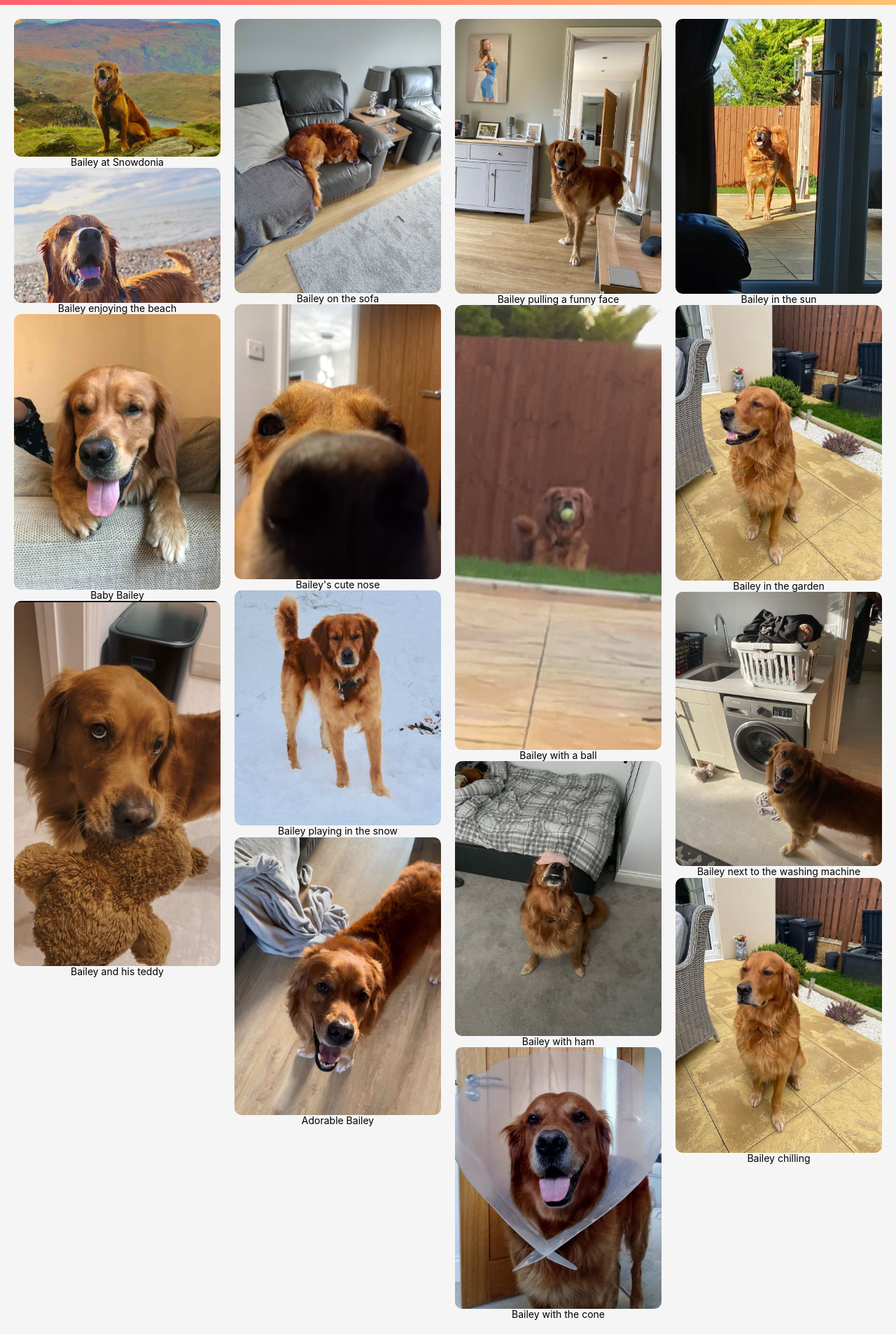
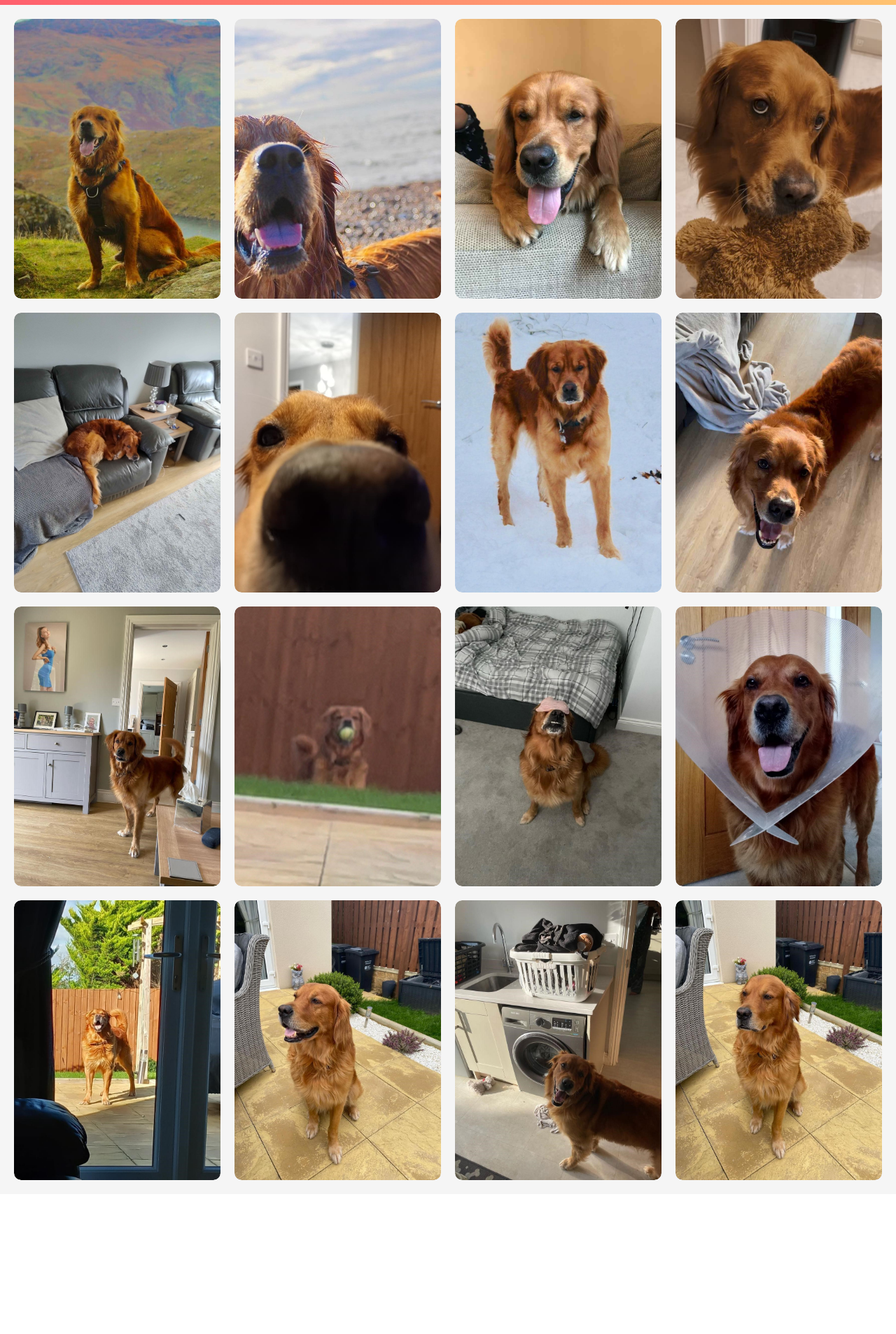
Before and after one commit to CT126/Baileys-blog-TS, a React (Create React App) app: page /gallery in a window 1280 px wide. Shown: the part 918-2825 px from the top of the page at 70% size. After the commit the page ends 2625 px from the top, so only its background shows below. Built offline with nearby package versions, Linux system fonts and the light colour scheme.

Commit message:
Update Gallery.tsx

```diff
--- a/src/pages/Gallery.tsx
+++ b/src/pages/Gallery.tsx
@@ -21,82 +21,68 @@ import baileyChilling from '../Imgs/Bailey in the garden2.jpg';
 const Gallery: React.FC = () => {
     return (
         <div className="container gallery">
+            <div className="gallery-item">
+                <img src={baileyAtSnowdonia} alt="Bailey at Snowdonia" />
 
+            </div>
+            <div className="gallery-item">
+                <img src={baileyAtBeach} alt="Bailey at the Beach" />
 
-            <div className="row">
-                <div className="col-md-3">
-                    <img src={baileyAtSnowdonia} alt="Bailey at Snowdonia" />
-                    <div className="caption">Bailey at Snowdonia</div>
             </div>
-                <div className="col-md-3">
-                    <img src={baileyAtBeach} alt="Bailey at the Beach" />
-                    <div className="caption">Bailey enjoying the beach</div>
+            <div className="gallery-item">
+                <img src={babyBailey} alt="Baby Bailey" />
+
             </div>
-                <div className="col-md-3">
-                    <img src={babyBailey} alt="Baby Bailey" />
-                    <div className="caption">Baby Bailey</div>
+            <div className="gallery-item">
+                <img src={baileyWithTeddy} alt="Bailey with a teddy" />
+
             </div>
-                <div className="col-md-3">
-                    <img src={baileyWithTeddy} alt="Bailey with a teddy" />
-                    <div className="caption">Bailey and his teddy</div>
+            <div className="gallery-item">
+                <img src={baileyInLivingRoom} alt="Bailey in the living room" />
+
             </div>
+            <div className="gallery-item">
+                <img src={baileyNose} alt="Bailey's nose close-up" />
+
             </div>
+            <div className="gallery-item">
+                <img src={baileyInSnow} alt="Bailey in the snow" />
 
-            <div className="row">
-                <div className="col-md-3">
-                    <img src={baileyInLivingRoom} alt="Bailey in the living room" />
-                    <div className="caption">Bailey on the sofa</div>
             </div>
-                <div className="col-md-3">
-                    <img src={baileyNose} alt="Bailey's nose close-up" />
-                    <div className="caption">Bailey's cute nose</div>
+            <div className="gallery-item">
+                <img src={adorableBailey} alt="Bailey being adorable" />
+
             </div>
-                <div className="col-md-3">
-                    <img src={baileyInSnow} alt="Bailey in the snow" />
-                    <div className="caption">Bailey playing in the snow</div>
+            <div className="gallery-item">
+                <img src={baileyFunnyFace} alt="Bailey funny face" />
+
             </div>
-                <div className="col-md-3">
-                    <img src={adorableBailey} alt="Bailey being adorable" />
-                    <div className="caption">Adorable Bailey</div>
+            <div className="gallery-item">
+                <img src={baileyWithBall} alt="Bailey with a ball" />
+
             </div>
+            <div className="gallery-item">
+                <img src={baileyWithHam} alt="Bailey with ham" />
+
             </div>
+            <div className="gallery-item">
+                <img src={baileyConeOfShame} alt="Bailey with the cone of shame" />
 
-            <div className="row">
-                <div className="col-md-3">
-                    <img src={baileyFunnyFace} alt="Bailey funny face" />
-                    <div className="caption">Bailey pulling a funny face</div>
             </div>
-                <div className="col-md-3">
-                    <img src={baileyWithBall} alt="Bailey with a ball" />
-                    <div className="caption">Bailey with a ball</div>
+            <div className="gallery-item">
+                <img src={baileyInSun} alt="Bailey in the sun" />
+
             </div>
-                <div className="col-md-3">
-                    <img src={baileyWithHam} alt="Bailey with ham" />
-                    <div className="caption">Bailey with ham</div>
+            <div className="gallery-item">
+                <img src={baileyInGarden} alt="Bailey in the garden" />
+
             </div>
-                <div className="col-md-3">
-                    <img src={baileyConeOfShame} alt="Bailey with the cone of shame" />
-                    <div className="caption">Bailey with the cone</div>
+            <div className="gallery-item">
+                <img src={baileyNextToWashingMachine} alt="Bailey next to the washing machine" />
+
             </div>
-            </div>
-
-            <div className="row">
-                <div className="col-md-3">
-                    <img src={baileyInSun} alt="Bailey in the sun" />
-                    <div className="caption">Bailey in the sun</div>
-                </div>
-                <div className="col-md-3">
-                    <img src={baileyInGarden} alt="Bailey in the garden" />
-                    <div className="caption">Bailey in the garden</div>
-                </div>
-                <div className="col-md-3">
-                    <img src={baileyNextToWashingMachine} alt="Bailey next to the washing machine" />
-                    <div className="caption">Bailey next to the washing machine</div>
-                </div>
-                <div className="col-md-3">
-                    <img src={baileyChilling} alt="Bailey with a hat" />
-                    <div className="caption">Bailey chilling</div>
-                </div>
+            <div className="gallery-item">
+                <img src={baileyChilling} alt="Bailey chilling" />
             </div>
         </div>
     );
```
Lines whose indentation alone changed are shown as unchanged.
